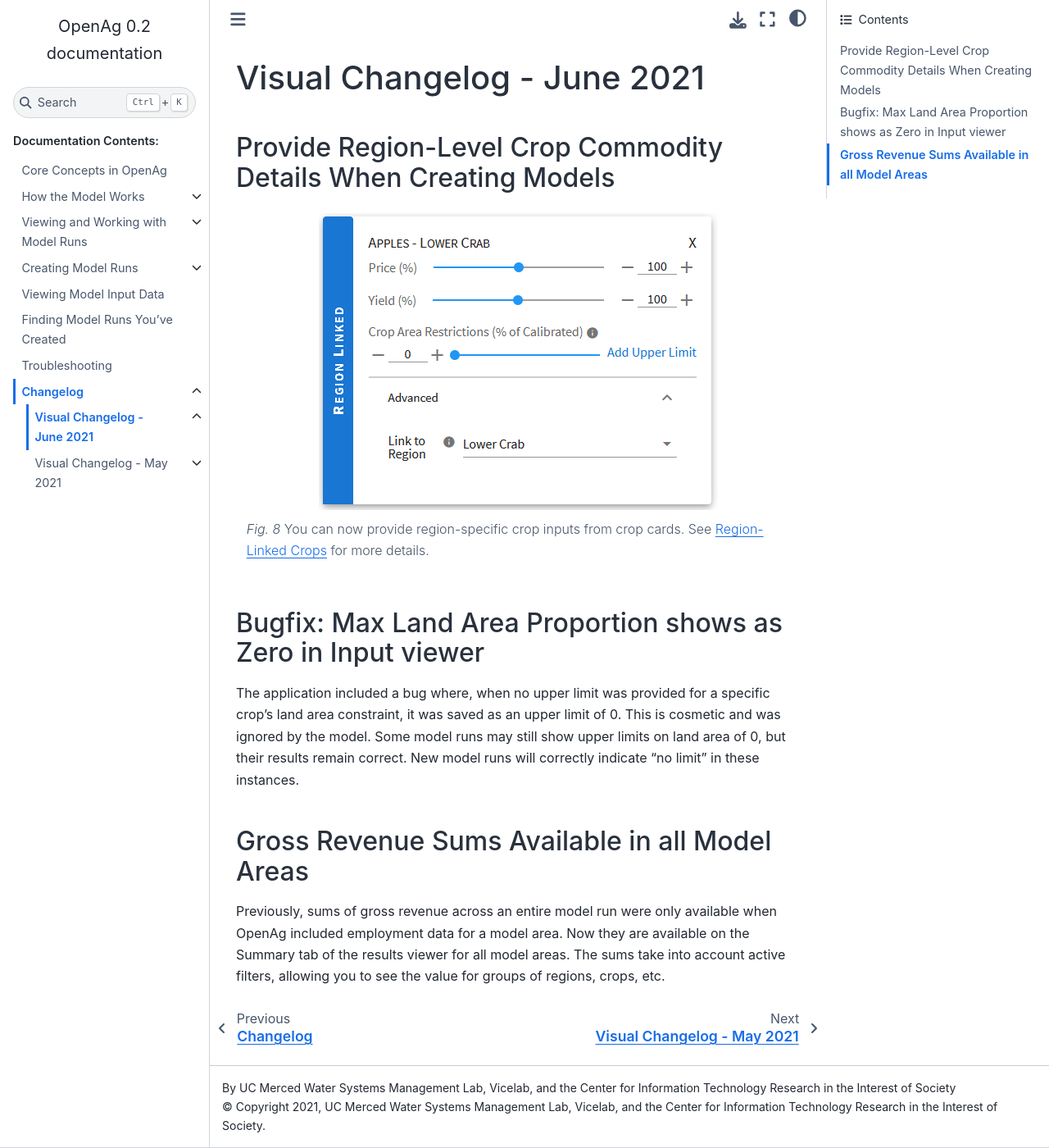
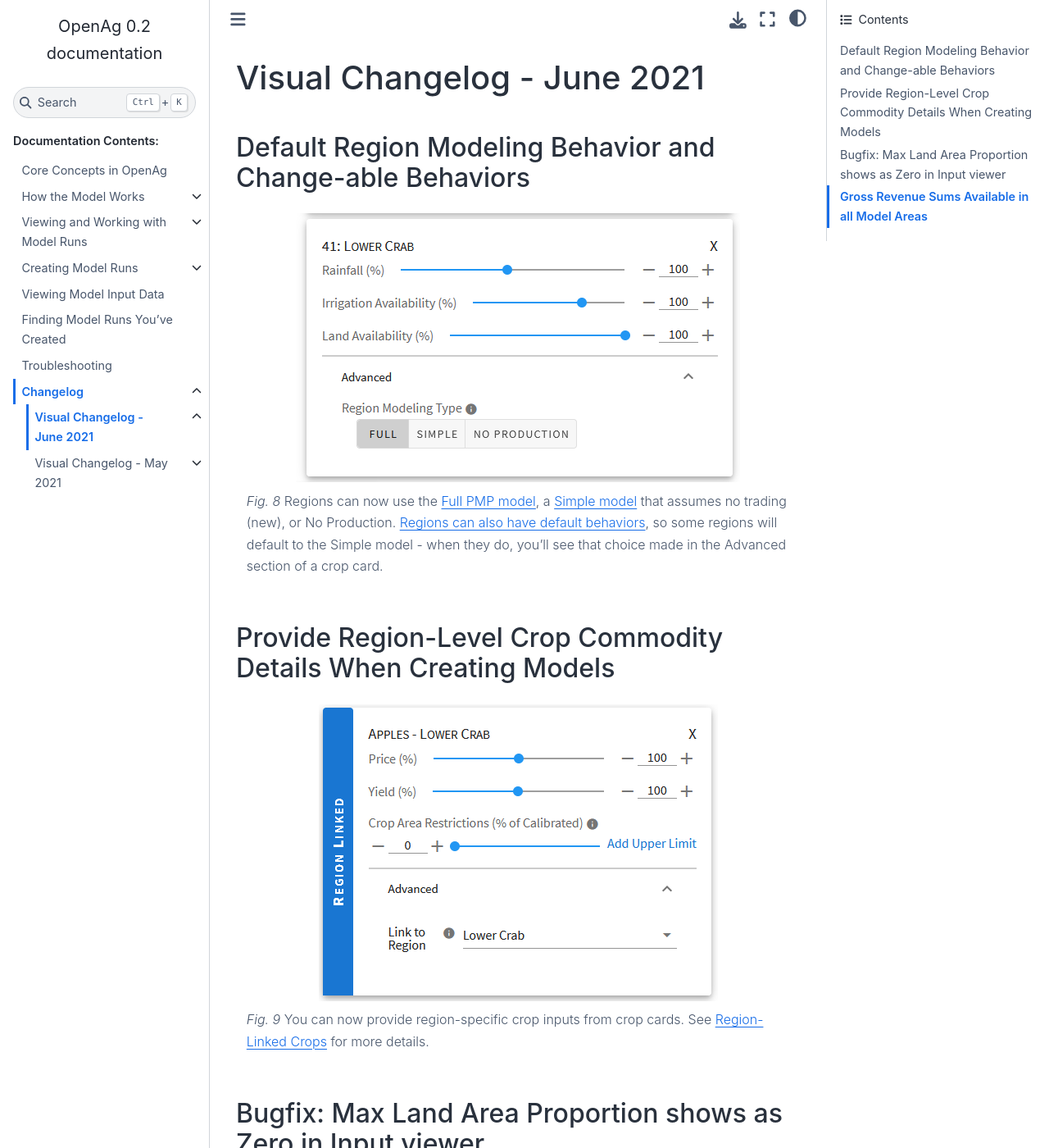
Before and after one commit to Water-Systems-Management-UCM/OpenAg_Docs, a Sphinx documentation site: the page built from source/Changelog/2021_06/2021_06.rst, in a window 1280 px wide and 1400 px high. Shown: the whole window at 82% size. Built offline with Sphinx 7.4.7 and the Sphinx Book theme 1.1.4, drawn with Linux system fonts in a browser that asks for light colours.

Commit message:
Update Changelog to include release of default region modeling behaviors

```diff
--- a/source/Changelog/2021_06/2021_06.rst
+++ b/source/Changelog/2021_06/2021_06.rst
@@ -4,6 +4,16 @@
 .. toctree::
    :maxdepth: 1
    :caption: OpenAg Changes for June 2021:
+
+Default Region Modeling Behavior and Change-able Behaviors
+-------------------------------------------------------------
+.. figure:: ../../MakeModelRun/region_card_advanced.*
+
+    Regions can now use the :ref:`Full PMP model <IrrigatedPMPDoc>`, a :ref:`Simple model <SimpleModelingDoc>`
+    that assumes no trading (new), or No Production. :ref:`Regions can
+    also have default behaviors <DefaultAdvancedRegionOptionsSection>`, so some regions will default to the Simple model
+    - when they do, you'll see that choice
+    made in the Advanced section of a crop card.
 
 Provide Region-Level Crop Commodity Details When Creating Models
 ------------------------------------------------------------------
--- a/source/index.rst
+++ b/source/index.rst
@@ -36,6 +36,9 @@
 If you have a suggestion for the documentation or a question not answered in the documentation, please
 `start a discussion on GitHub <https://github.com/ucm-openag/OpenAg_Docs/discussions/categories/ideas>`_.
 
+Suggested Citation
+--------------------
+Santos et al, 2021 - full citation forthcoming
 
 .. image:: _static/images/home_image.png
 
```
